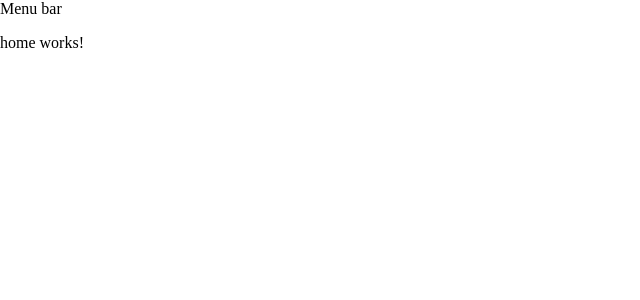
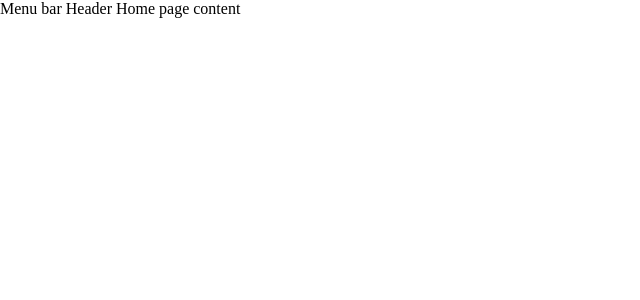
Before and after one commit to Muldoser/ng-onepage, an Angular app: page /app/home in a window 1280 px wide. Shown: the top 300 px of the page, without its empty margins (0-640 px from the left). Built offline with nearby package versions, Linux system fonts and the light colour scheme.

Commit message:
feat: Add Header component

```diff
--- a/src/pages/home/home.component.ts
+++ b/src/pages/home/home.component.ts
@@ -4,9 +4,9 @@ import { Component } from '@angular/core';
   selector: 'op-home',
   styleUrls: ['./home.component.scss'],
   template: `
-    <p>
-      home works!
-    </p>
+  <op-header> Header </op-header>
+
+  Home page content
   `
 })
 export class HomePageComponent {
--- a/src/pages/home/home.module.ts
+++ b/src/pages/home/home.module.ts
@@ -1,5 +1,6 @@
 import { NgModule } from '@angular/core';
 import { HomePageComponent } from './home.component';
+import { OpComponentsModule } from '../../shared/components/op-components.module';
 
 const components = [
   HomePageComponent
@@ -7,6 +8,7 @@ const components = [
 
 @NgModule({
   declarations: [...components],
-  exports: [...components]
+  exports: [...components],
+  imports: [OpComponentsModule]
 })
 export class HomePageModule {}
--- a/src/shared/components/op-components.module.ts
+++ b/src/shared/components/op-components.module.ts
@@ -1,7 +1,9 @@
 import { NgModule } from '@angular/core';
 import { OpMenuModule } from './op-menu/op-menu.module';
+import { OpHeaderModule } from './op-header/op-header.module';
 
 const modules = [
+  OpHeaderModule,
   OpMenuModule
 ];
 
--- /dev/null
+++ b/src/shared/components/op-header/op-header.component.ts
@@ -0,0 +1,9 @@
+import { Component } from '@angular/core';
+
+@Component({
+  selector: 'op-header',
+  template: `
+  <ng-content></ng-content>
+  `
+})
+export class OpHeaderComponent {}
--- /dev/null
+++ b/src/shared/components/op-header/op-header.module.ts
@@ -0,0 +1,12 @@
+import { NgModule } from '@angular/core';
+import { OpHeaderComponent } from './op-header.component';
+
+const components = [
+  OpHeaderComponent
+];
+
+@NgModule({
+  declarations: [...components],
+  exports: [...components]
+})
+export class OpHeaderModule {}
```
